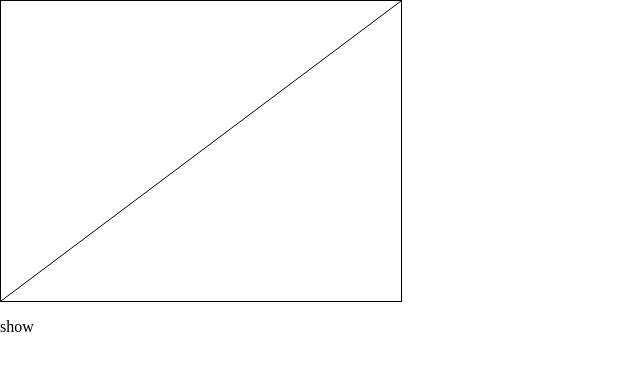
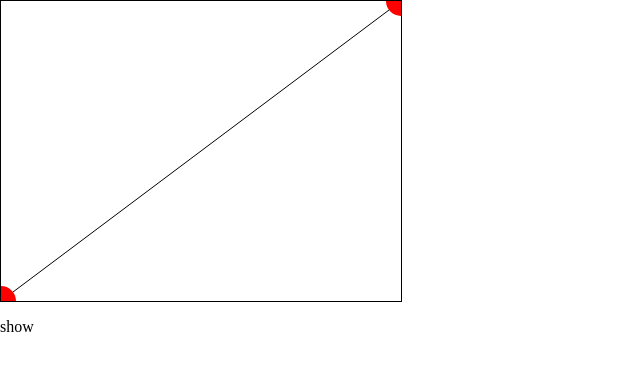
Before and after one commit to vczero/vector-map, a plain HTML site: page test.html in a window 1280 px wide. Both pictures are taken after a click on the element "show". Shown: the full height of the page, 0-640 px from the left. Drawn offline with Linux system fonts and the light colour scheme.

Commit message:
add test

```diff
--- a/Renderer.js
+++ b/Renderer.js
@@ -17,21 +17,26 @@ Vmap.Renderer.prototype.setCanvas = function(layer){
 };
 
 Vmap.Renderer.prototype.convert2XY = function(lng, lat){
-	var scaleX = ((this.maxLng - this.minLng)*3600) / this.height;
-	var scaleY = ((this.maxLat - this.minLat)*3600) / this.width;
-	var y = (lng - this.minLng)*3600/scaleX;
-	var x = (this.maxLat - lat)*3600/scaleY;
+	var scaleX = ((this.maxLng - this.minLng)) *3600 / this.width;
+	var scaleY = ((this.maxLat - this.minLat)) *3600 / this.height;
+	var x = (lng - this.minLng) *3600 /scaleX;
+	var y = (this.maxLat - lat) *3600 /scaleY;
 	return {x: x, y: y};
 }
 
 Vmap.Renderer.prototype.drawPoint = function(point, style){
 	var _point = this.convert2XY(point.x, point.y);
-
+	this.context.fillStyle="#FF0000";
+	this.context.beginPath();
+	this.context.arc(_point.x, _point.y,15,0,Math.PI*2,true);
+	this.context.closePath();
+	this.context.fill();
 };
 
 Vmap.Renderer.prototype.drawLine = function(point1, point2, style){
 	var _point1 = this.convert2XY(point1.x, point1.y);
 	var _point2 = this.convert2XY(point2.x, point2.y);
+	console.log(_point1);
 	this.context.moveTo(_point1.x, _point1.y);
 	this.context.lineTo(_point2.x, _point2.y);
 	this.context.stroke();
--- a/test.html
+++ b/test.html
@@ -11,8 +11,8 @@
         	var ponit1 = new Vmap.Point(73,3);
         	var ponit2 = new Vmap.Point(135,53);
         	layer.addLine(ponit1,ponit2);
-
-
+            layer.addPoint(new Vmap.Point(135,53));
+            layer.addPoint(new Vmap.Point(73,3));
         }
     </script>
 </head>
```
